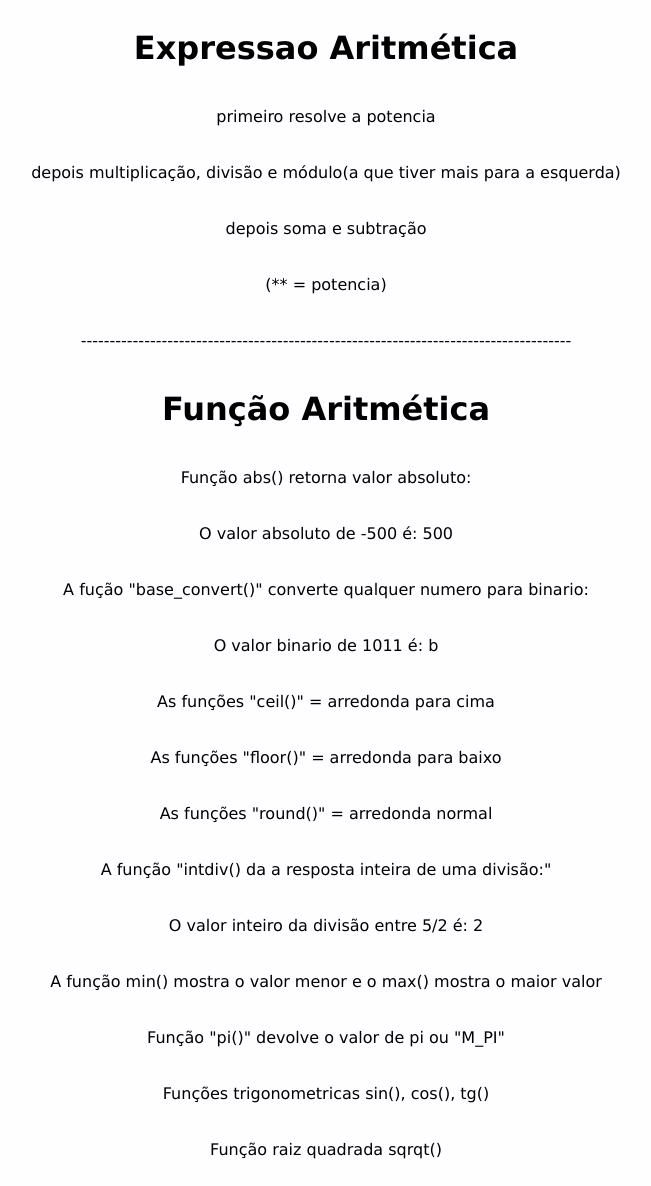
After one commit to AnaScassa/Curso-PHP-POO, a PHP site: page /expressaoAritmetica.php in a window 1280 px wide. The commit adds this page. Shown: the whole page, without its empty margins (314-965 px from the left). Run offline with PHP 8.4, Linux system fonts and the light colour scheme.

Commit message:
php básico

```diff
--- /dev/null
+++ b/projeto01/expressaoAritmetica.php
@@ -0,0 +1,40 @@
+<!DOCTYPE html>
+<html lang="pt-br">
+<head>
+    <meta charset="UTF-8">
+    <meta name="viewport" content="width=device-width, initial-scale=1.0">
+    <title>projeto 1</title>
+    <link rel="stylesheet" href="style.css">
+</head>
+<body>
+    <h1>Expressao Aritmética</h1>
+    <p>primeiro resolve a potencia</p>
+    <p>depois multiplicação, divisão e módulo(a que tiver mais para a esquerda)</p>
+    <p>depois soma e subtração</p>
+    <p>(** = potencia)</p>
+    <p>-------------------------------------------------------------------------------------</p>
+    <h1>Função Aritmética</h1>
+    <p>Função abs() retorna valor absoluto:</p>
+    <?php $r = abs(-500);
+    echo "<p> O valor absoluto de -500 é: $r"; ?>
+    <p>A fução "base_convert()" converte qualquer numero para binario:</p>
+    <?php $r = base_convert(1011, 2, 16);
+    echo "<p> O valor binario de 1011 é: $r"; ?>
+    <p>As funções "ceil()" = arredonda para cima</p>
+    <p>As funções "floor()" = arredonda para baixo</p>
+    <p>As funções "round()" = arredonda normal</p>
+    <p>A função "intdiv() da a resposta inteira de uma divisão:" </p>
+    <?php $r = intdiv(5, 2);
+    echo "<p> O valor inteiro da divisão entre 5/2 é: $r"; ?>
+    <p>A função min() mostra o valor menor e o max() mostra o maior valor</p>
+    <p>Função "pi()" devolve o valor de pi ou "M_PI"</p>
+    <p>Funções trigonometricas sin(), cos(), tg()</p>
+    <p>Função raiz quadrada sqrqt()</p>
+</body>
+</html>
+
+<!-- Desafio01: usuario falar um numero e pc devolver 1 numero maior e 1 menor -->
+<!-- Desafio02: sorteador de números -->
+<!-- Desafio03: Conversor de moedas -->
+<!-- Desafio04: Conversor de moedas consumindo API -->
+<!-- Desafio05: Analisador de número real, analisar qual parte do numero é real e qual n é -->
--- a/projeto01/formulario2.php
+++ b/projeto01/formulario2.php
@@ -21,7 +21,7 @@
         echo "<p>Olá ${nome} ${sobrenome}"
 
     ?>
-
+    <a href="expressaoAritmetica.php"><button>Próxima página</button></a>
     </center>
 </body>
 </html>
```
